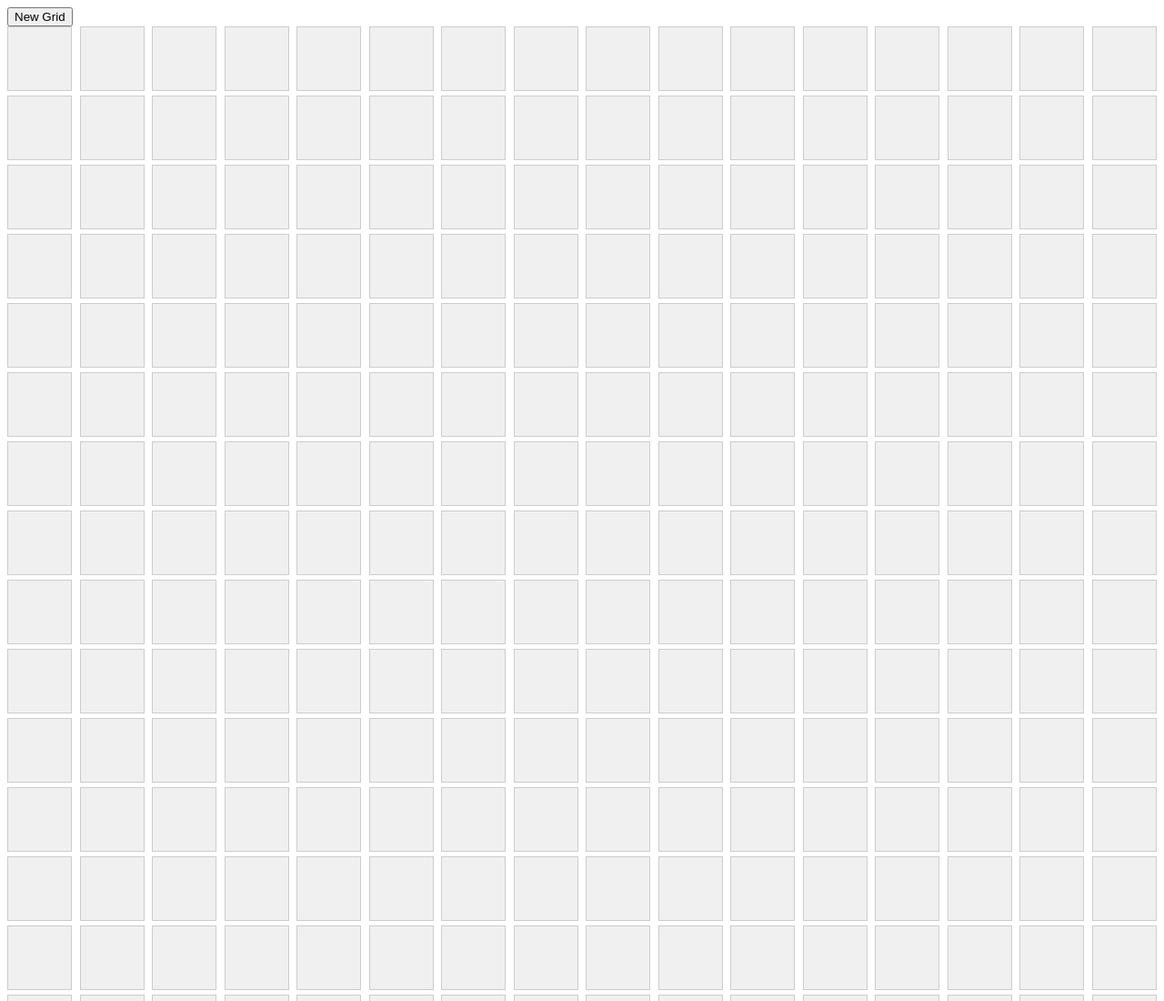
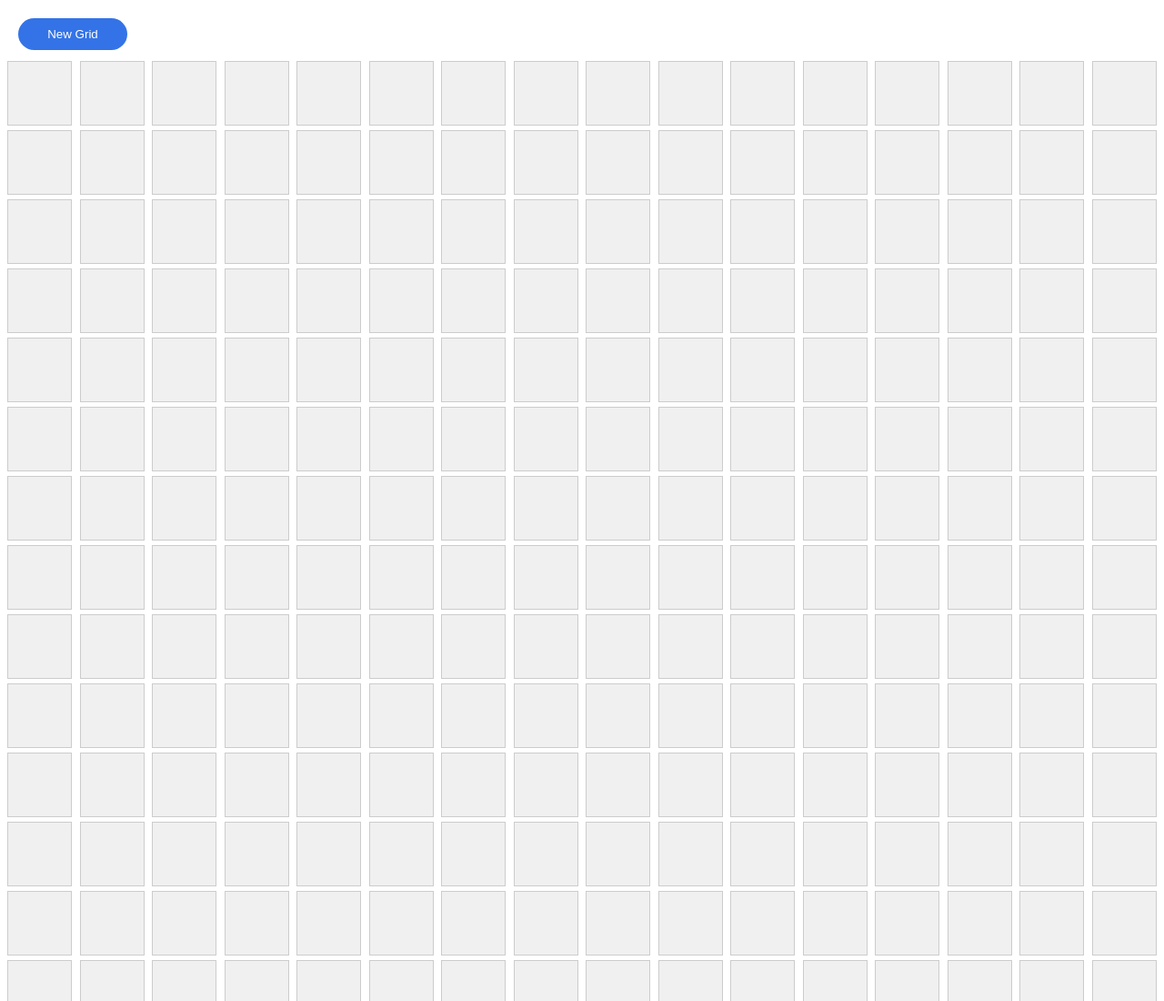
Before and after one commit to GregHaris/etch-a-sketch, a plain HTML site: page index.html in a window 1280 px wide. Shown: the top 1100 px of the page at 91% size. Drawn offline with Linux system fonts and the light colour scheme.

Commit message:
line 15 to 32: add hover effect on the square grids, and add styling rule & hover effect onthe new grid button

```diff
--- a/style.css
+++ b/style.css
@@ -12,3 +12,21 @@
     background-color: #f0f0f0;
     border: 1px solid #ccc;
 }
+
+.square_grid:hover{
+    background-color: antiquewhite;
+}
+
+#resetBtn{
+    padding: 10px;
+    margin: 12px;
+    width: 120px;
+    border: none;
+    border-radius: 20px;
+    color: white;
+    background-color: rgb(52, 115, 231);
+}
+
+#resetBtn:hover{
+    background-color: rgb(106, 106, 230);
+}
```
